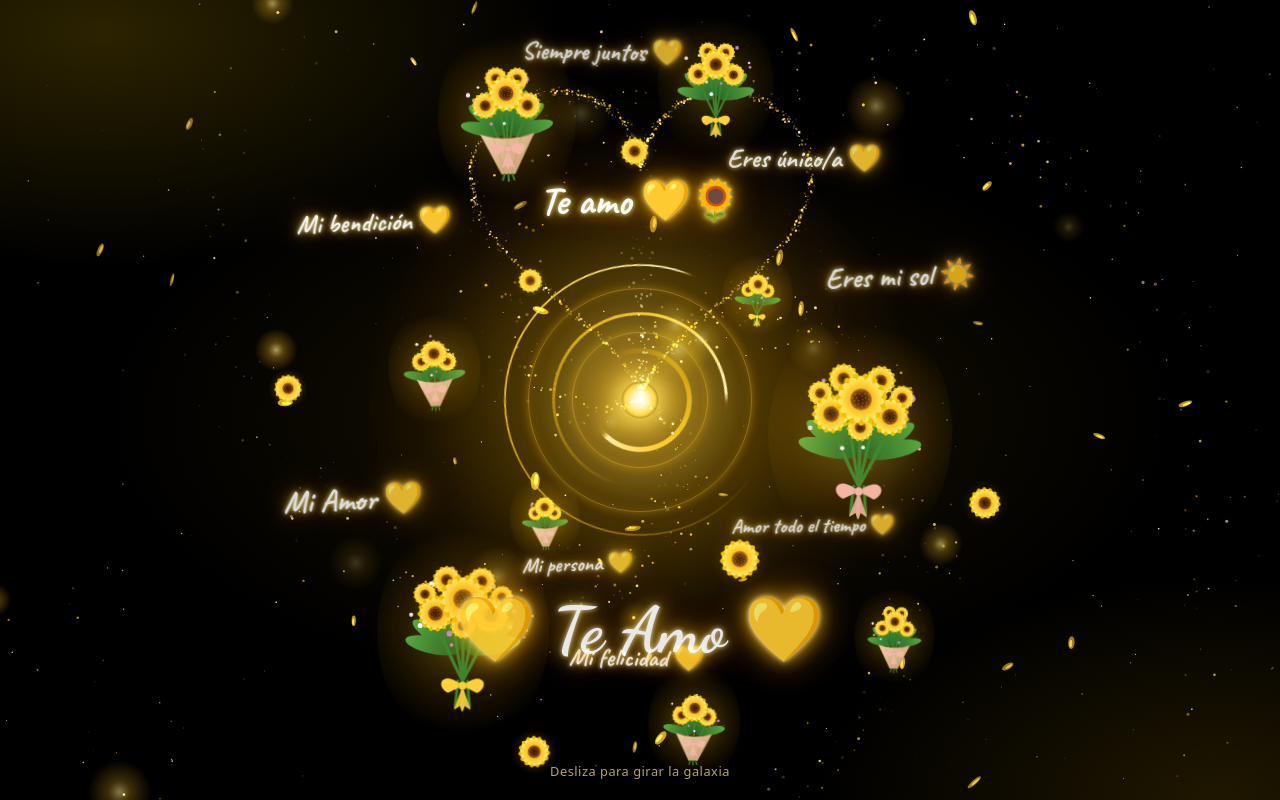
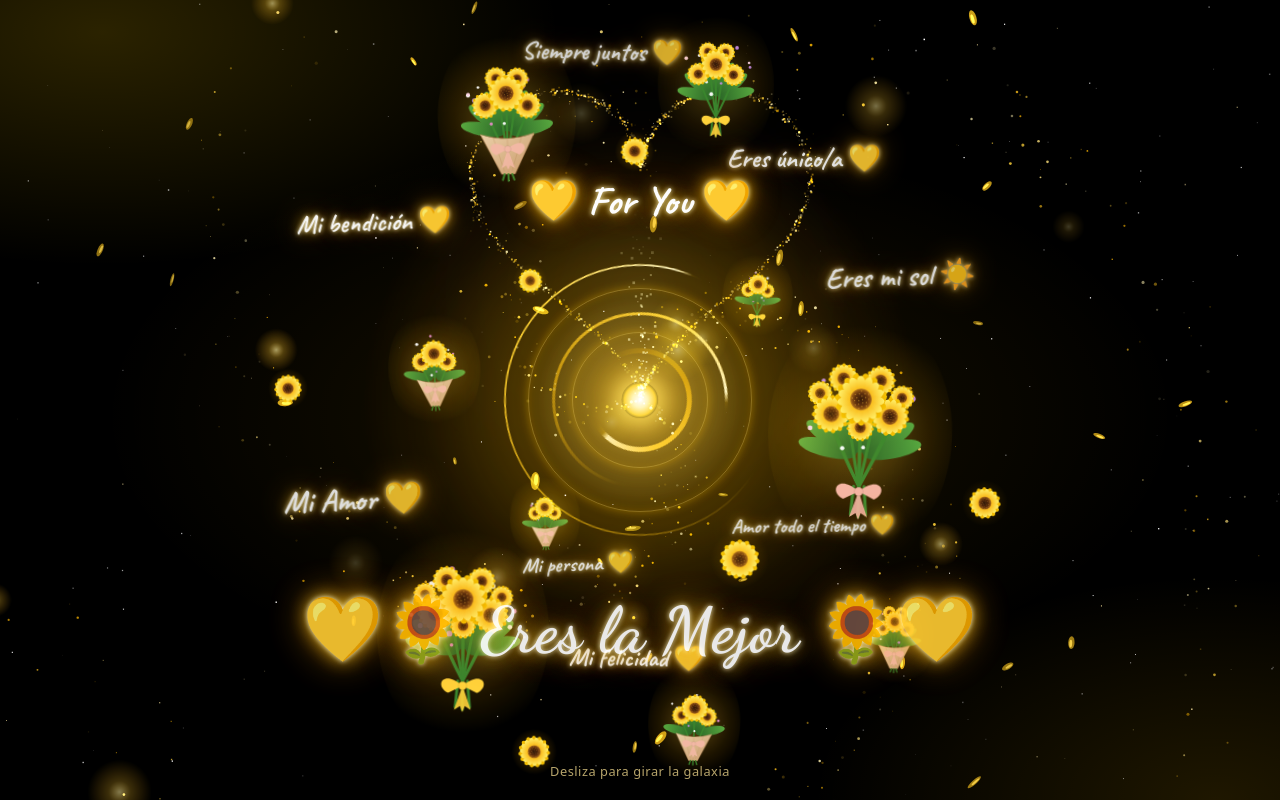
Before and after one commit to jhonhbk/yellow_flowerss, a plain HTML site: page index.html in a window 1280 px wide. Drawn offline with Linux system fonts and the light colour scheme; animation ran at ten frames a second.

Commit message:
Add files via upload

```diff
--- a/index.html
+++ b/index.html
@@ -62,8 +62,8 @@
 
     <!-- Textos fijos del centro -->
     <div class="hud" aria-hidden="false">
-      <p class="heart-text">Te amo 💛🌻</p>
-      <h1 class="title">💛 Te Amo 💛</h1>
+      <p class="heart-text">💛 For You 💛</p>
+      <h1 class="title">💛🌻 Eres la Mejor 🌻💛</h1>
       <p id="hint" class="hint">Desliza para girar la galaxia</p>
     </div>
   </main>
```
